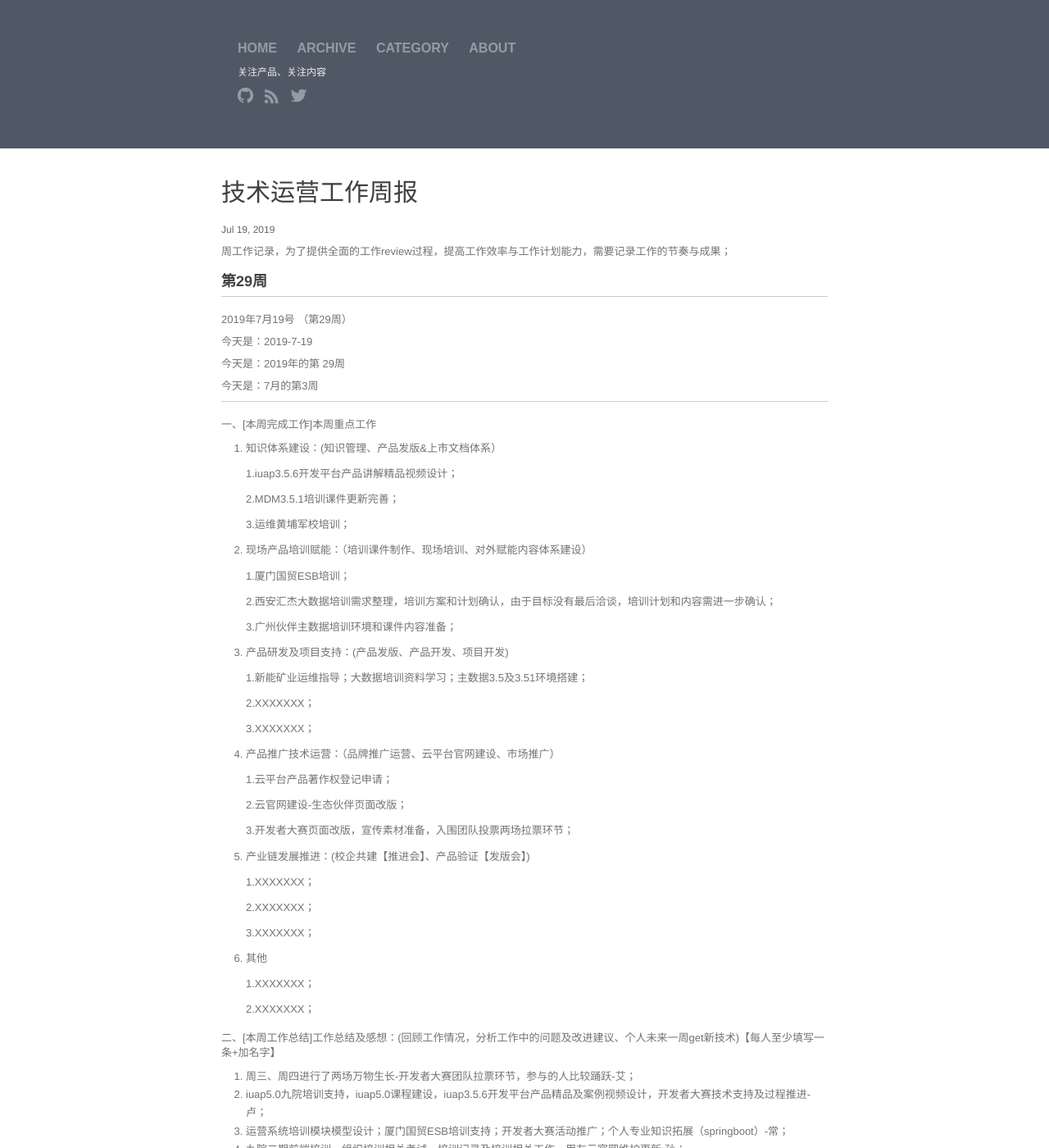
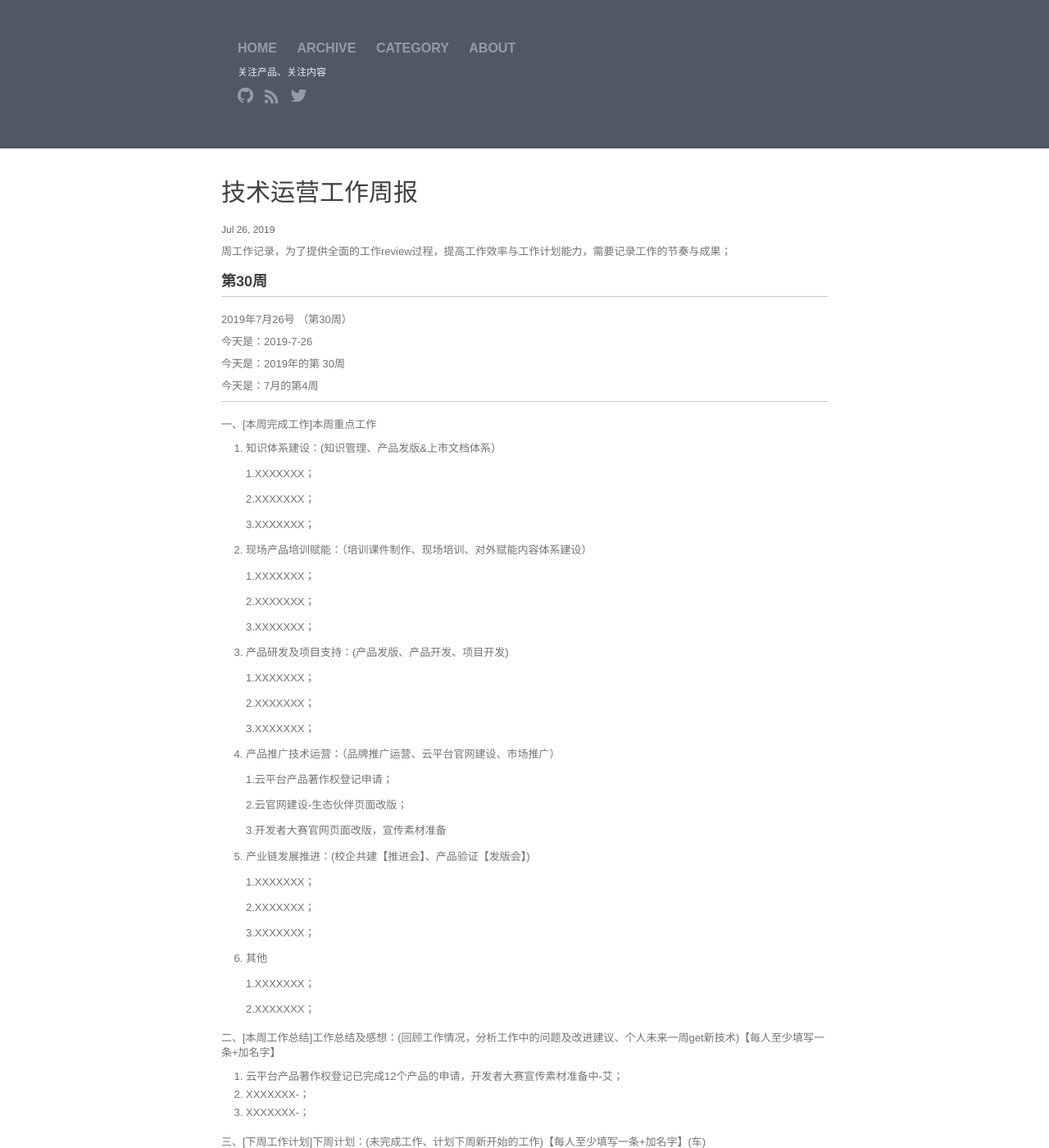
Before and after one commit to walllFlower/blog, a Jekyll site: the page built from _posts/2018-07-17-day_report_cxz.md, in a window 1280 px wide and 1400 px high. Shown: the whole window at 82% size. Built offline with Jekyll 4.4.1, drawn with Linux system fonts in a browser that asks for light colours; comment, search, counter and statistics services are not loaded; some of the changed text lies outside the part shown.

Commit message:
Update 2018-07-17-day_report_cxz.md

```diff
--- a/_posts/2018-07-17-day_report_cxz.md
+++ b/_posts/2018-07-17-day_report_cxz.md
@@ -1,11 +1,87 @@
 ---
 layout: post
 title:  "技术运营工作周报"
-date:   2019-7-19 14:57:32
+date:   2019-7-26 14:57:32
 categories: 技术运营工作周报
 ---
 
 周工作记录，为了提供全面的工作review过程，提高工作效率与工作计划能力，需要记录工作的节奏与成果；
+
+###  第30周
+
+***
+
+2019年7月26号 （第30周）
+
+今天是：2019-7-26
+
+今天是：2019年的第 30周
+
+今天是：7月的第4周
+
+***
+
+一、[本周完成工作]本周重点工作
+
+1. 知识体系建设：(知识管理、产品发版&上市文档体系）
+
+    1.XXXXXXX；
+
+    2.XXXXXXX；
+
+    3.XXXXXXX；
+
+2. 现场产品培训赋能：（培训课件制作、现场培训、对外赋能内容体系建设）
+
+    1.XXXXXXX；
+
+    2.XXXXXXX；
+
+    3.XXXXXXX；
+
+3. 产品研发及项目支持：(产品发版、产品开发、项目开发)
+
+    1.XXXXXXX；
+
+    2.XXXXXXX；
+
+    3.XXXXXXX；
+
+4. 产品推广技术运营：（品牌推广运营、云平台官网建设、市场推广）
+
+    1.云平台产品著作权登记申请；
+
+    2.云官网建设-生态伙伴页面改版；
+
+    3.开发者大赛官网页面改版，宣传素材准备
+
+
+5. 产业链发展推进：(校企共建【推进会】、产品验证【发版会】)
+
+    1.XXXXXXX；
+
+    2.XXXXXXX；
+
+    3.XXXXXXX；
+
+6. 其他
+
+    1.XXXXXXX；
+
+    2.XXXXXXX；
+
+二、[本周工作总结]工作总结及感想：(回顾工作情况，分析工作中的问题及改进建议、个人未来一周get新技术)【每人至少填写一条+加名字】
+
+1. 云平台产品著作权登记已完成12个产品的申请，开发者大赛宣传素材准备中-艾；
+2. XXXXXXX-；
+3. XXXXXXX-；
+
+三、[下周工作计划]下周计划：(未完成工作、计划下周新开始的工作)【每人至少填写一条+加名字】(车)
+
+1. 云平台产品著作权登记申请、云官网建设-生态伙伴页面改版，开发者大赛运营、广州主数据培训前期准备-艾；
+2. XXXXXXX-；
+3. XXXXXXX-；
+
 
 ###  第29周
 
```
